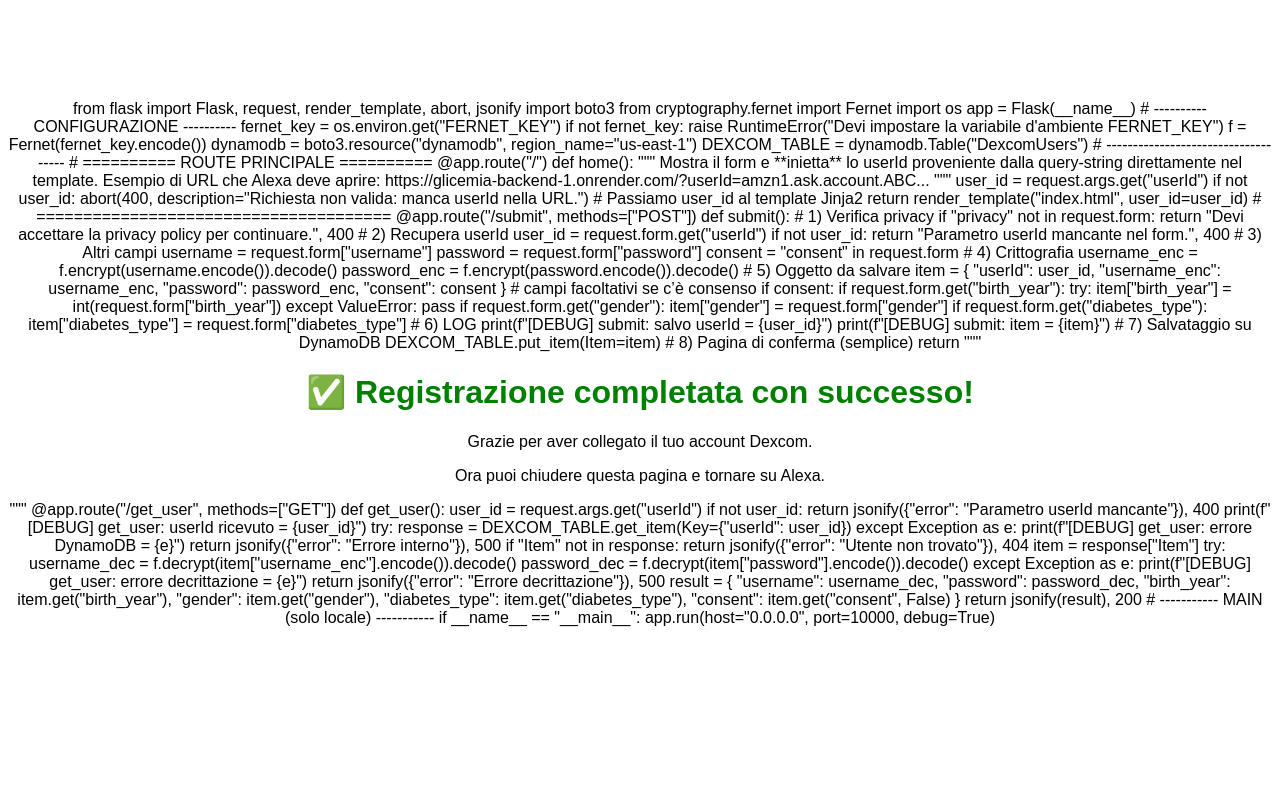
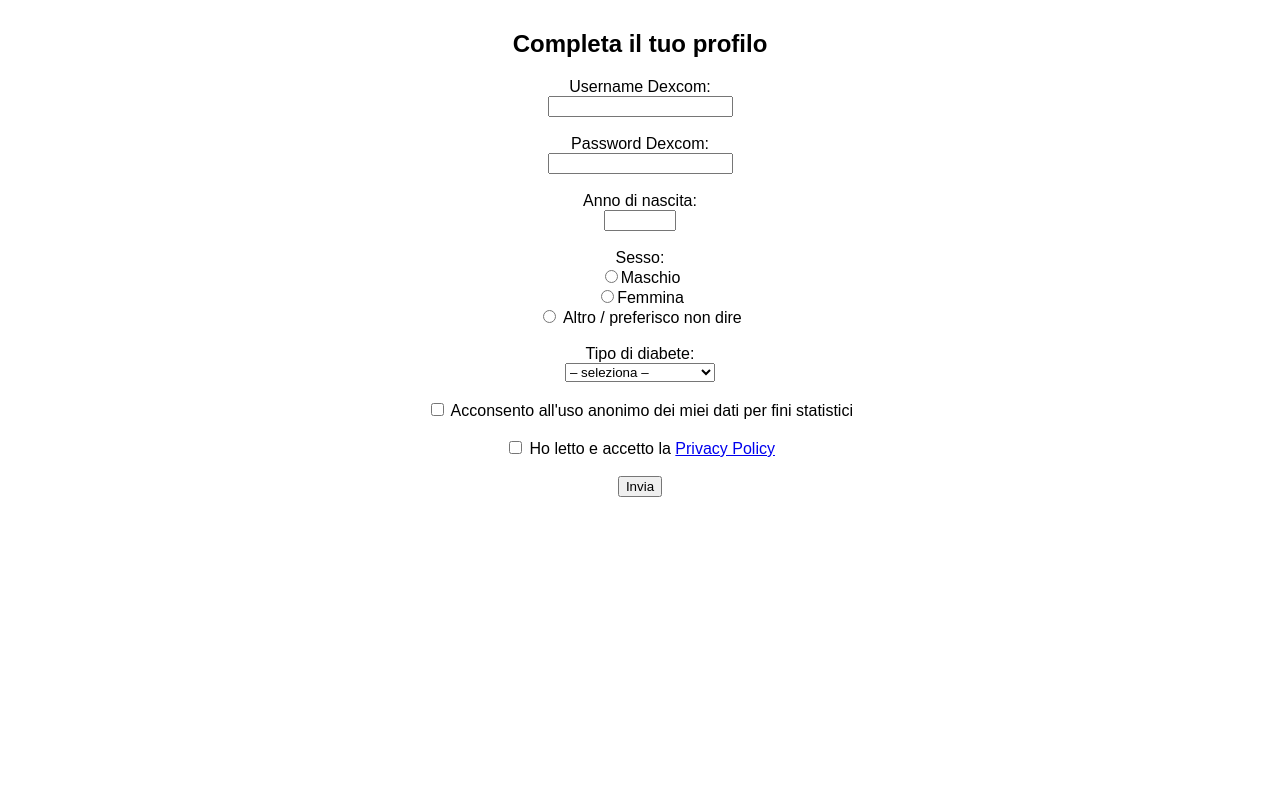
Before and after one commit to Gianlu9090/glicemia-backend, a Flask app: template templates/index.html in a window 1280 px wide. Run offline with Flask 3, Linux system fonts and the light colour scheme; the template is opened without the code that fills it, so the values that code supplies are empty; parts of the project's set-up code (start-up, migrations or seed data) failed here and were passed over.

Commit message:
Update index.html

```diff
--- a/templates/index.html
+++ b/templates/index.html
@@ -1,133 +1,57 @@
-from flask import Flask, request, render_template, abort, jsonify
-import boto3
-from cryptography.fernet import Fernet
-import os
-
-app = Flask(__name__)
-
-# ---------- CONFIGURAZIONE ----------
-fernet_key = os.environ.get("FERNET_KEY")
-if not fernet_key:
-    raise RuntimeError("Devi impostare la variabile d'ambiente FERNET_KEY")
-f = Fernet(fernet_key.encode())
-
-dynamodb = boto3.resource("dynamodb", region_name="us-east-1")
-DEXCOM_TABLE = dynamodb.Table("DexcomUsers")
-# ------------------------------------
-
-# ========== ROUTE PRINCIPALE ==========
-@app.route("/")
-def home():
-    """
-    Mostra il form e **inietta** lo userId proveniente
-    dalla query-string direttamente nel template.
-    Esempio di URL che Alexa deve aprire:
-    https://glicemia-backend-1.onrender.com/?userId=amzn1.ask.account.ABC...
-    """
-    user_id = request.args.get("userId")
-    if not user_id:
-        abort(400, description="Richiesta non valida: manca userId nella URL.")
-
-    # Passiamo user_id al template Jinja2
-    return render_template("index.html", user_id=user_id)
-# ======================================
-
-@app.route("/submit", methods=["POST"])
-def submit():
-    # 1) Verifica privacy
-    if "privacy" not in request.form:
-        return "Devi accettare la privacy policy per continuare.", 400
-
-    # 2) Recupera userId
-    user_id = request.form.get("userId")
-    if not user_id:
-        return "Parametro userId mancante nel form.", 400
-
-    # 3) Altri campi
-    username = request.form["username"]
-    password = request.form["password"]
-    consent   = "consent" in request.form
-
-    # 4) Crittografia
-    username_enc = f.encrypt(username.encode()).decode()
-    password_enc = f.encrypt(password.encode()).decode()
-
-    # 5) Oggetto da salvare
-    item = {
-        "userId":       user_id,
-        "username_enc": username_enc,
-        "password":     password_enc,
-        "consent":      consent
-    }
-
-    # campi facoltativi se c’è consenso
-    if consent:
-        if request.form.get("birth_year"):
-            try:
-                item["birth_year"] = int(request.form["birth_year"])
-            except ValueError:
-                pass
-        if request.form.get("gender"):
-            item["gender"] = request.form["gender"]
-        if request.form.get("diabetes_type"):
-            item["diabetes_type"] = request.form["diabetes_type"]
-
-    # 6) LOG
-    print(f"[DEBUG] submit: salvo userId = {user_id}")
-    print(f"[DEBUG] submit: item = {item}")
-
-    # 7) Salvataggio su DynamoDB
-    DEXCOM_TABLE.put_item(Item=item)
-
-    # 8) Pagina di conferma (semplice)
-    return """
 <!DOCTYPE html>
 <html lang="it">
-<head><meta charset="UTF-8"><title>Registrazione completata</title></head>
-<body style="font-family:sans-serif;text-align:center;margin-top:100px;">
- <h1 style="color:green;">✅ Registrazione completata con successo!</h1>
- <p>Grazie per aver collegato il tuo account Dexcom.</p>
- <p>Ora puoi chiudere questa pagina e tornare su Alexa.</p>
+<head>
+  <meta charset="UTF-8" />
+  <title>Completa il tuo profilo</title>
+</head>
+<body style="font-family:sans-serif;text-align:center;margin-top:30px;">
+  <h2>Completa il tuo profilo</h2>
+
+  <form action="/submit" method="post">
+    <!-- userId iniettato dal backend -->
+    <input type="hidden" name="userId" value="{{ user_id|e }}">
+
+    <!-- Username Dexcom -->
+    <label for="username">Username Dexcom:</label><br>
+    <input type="email" id="username" name="username" required><br><br>
+
+    <!-- Password Dexcom -->
+    <label for="password">Password Dexcom:</label><br>
+    <input type="password" id="password" name="password" required><br><br>
+
+    <!-- Anno di nascita -->
+    <label for="birth_year">Anno di nascita:</label><br>
+    <input type="number" id="birth_year" name="birth_year" min="1924" max="2025"><br><br>
+
+    <!-- Sesso -->
+    <label>Sesso:</label><br>
+    <input type="radio" id="male"   name="gender" value="Maschio"><label for="male">Maschio</label><br>
+    <input type="radio" id="female" name="gender" value="Femmina"><label for="female">Femmina</label><br>
+    <input type="radio" id="other"  name="gender" value="Altro / preferisco non dire">
+    <label for="other">Altro / preferisco non dire</label><br><br>
+
+    <!-- Tipo di diabete -->
+    <label for="diabetes_type">Tipo di diabete:</label><br>
+    <select name="diabetes_type" id="diabetes_type">
+      <option value="">– seleziona –</option>
+      <option value="Tipo 1">Tipo 1</option>
+      <option value="Tipo 2">Tipo 2</option>
+      <option value="Gestazionale">Gestazionale</option>
+      <option value="Altro / non specificato">Altro / non specificato</option>
+    </select><br><br>
+
+    <!-- Consenso facoltativo -->
+    <input type="checkbox" id="consent" name="consent" value="yes">
+    <label for="consent">Acconsento all'uso anonimo dei miei dati per fini statistici</label><br><br>
+
+    <!-- Privacy obbligatoria -->
+    <input type="checkbox" id="privacy" name="privacy" value="yes" required>
+    <label for="privacy">Ho letto e accetto la
+      <a href="https://violet-pest-ac1.notion.site/Privacy-Policy-Glicemia-Vocale-1eb1ee190b538092aa80cf6680fba291"
+         target="_blank">Privacy Policy</a>
+    </label><br><br>
+
+    <button type="submit">Invia</button>
+  </form>
 </body>
 </html>
-"""
-
-@app.route("/get_user", methods=["GET"])
-def get_user():
-    user_id = request.args.get("userId")
-    if not user_id:
-        return jsonify({"error": "Parametro userId mancante"}), 400
-
-    print(f"[DEBUG] get_user: userId ricevuto = {user_id}")
-
-    try:
-        response = DEXCOM_TABLE.get_item(Key={"userId": user_id})
-    except Exception as e:
-        print(f"[DEBUG] get_user: errore DynamoDB = {e}")
-        return jsonify({"error": "Errore interno"}), 500
-
-    if "Item" not in response:
-        return jsonify({"error": "Utente non trovato"}), 404
-
-    item = response["Item"]
-
-    try:
-        username_dec = f.decrypt(item["username_enc"].encode()).decode()
-        password_dec = f.decrypt(item["password"].encode()).decode()
-    except Exception as e:
-        print(f"[DEBUG] get_user: errore decrittazione = {e}")
-        return jsonify({"error": "Errore decrittazione"}), 500
-
-    result = {
-        "username": username_dec,
-        "password": password_dec,
-        "birth_year": item.get("birth_year"),
-        "gender": item.get("gender"),
-        "diabetes_type": item.get("diabetes_type"),
-        "consent": item.get("consent", False)
-    }
-    return jsonify(result), 200
-
-# ----------- MAIN (solo locale) -----------
-if __name__ == "__main__":
-    app.run(host="0.0.0.0", port=10000, debug=True)
```
